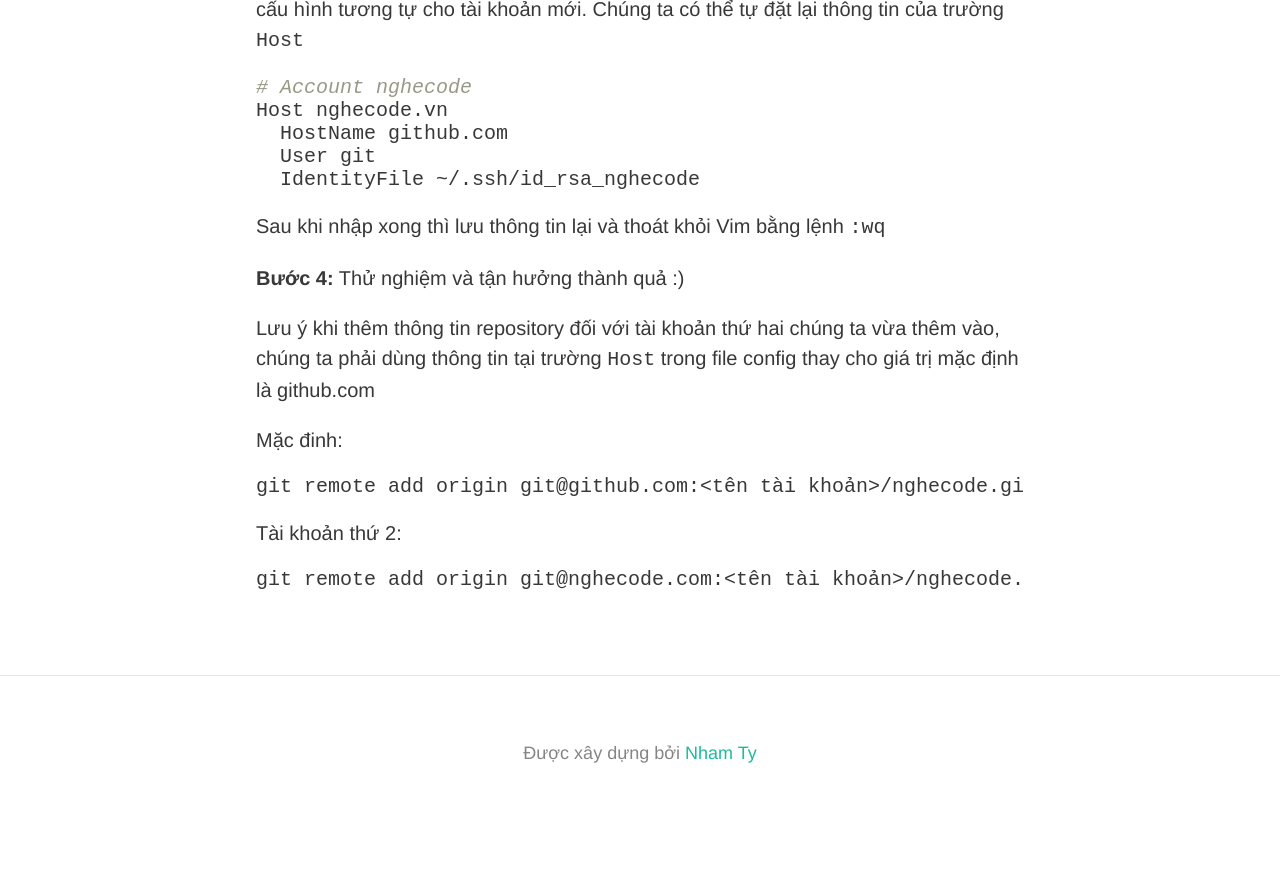
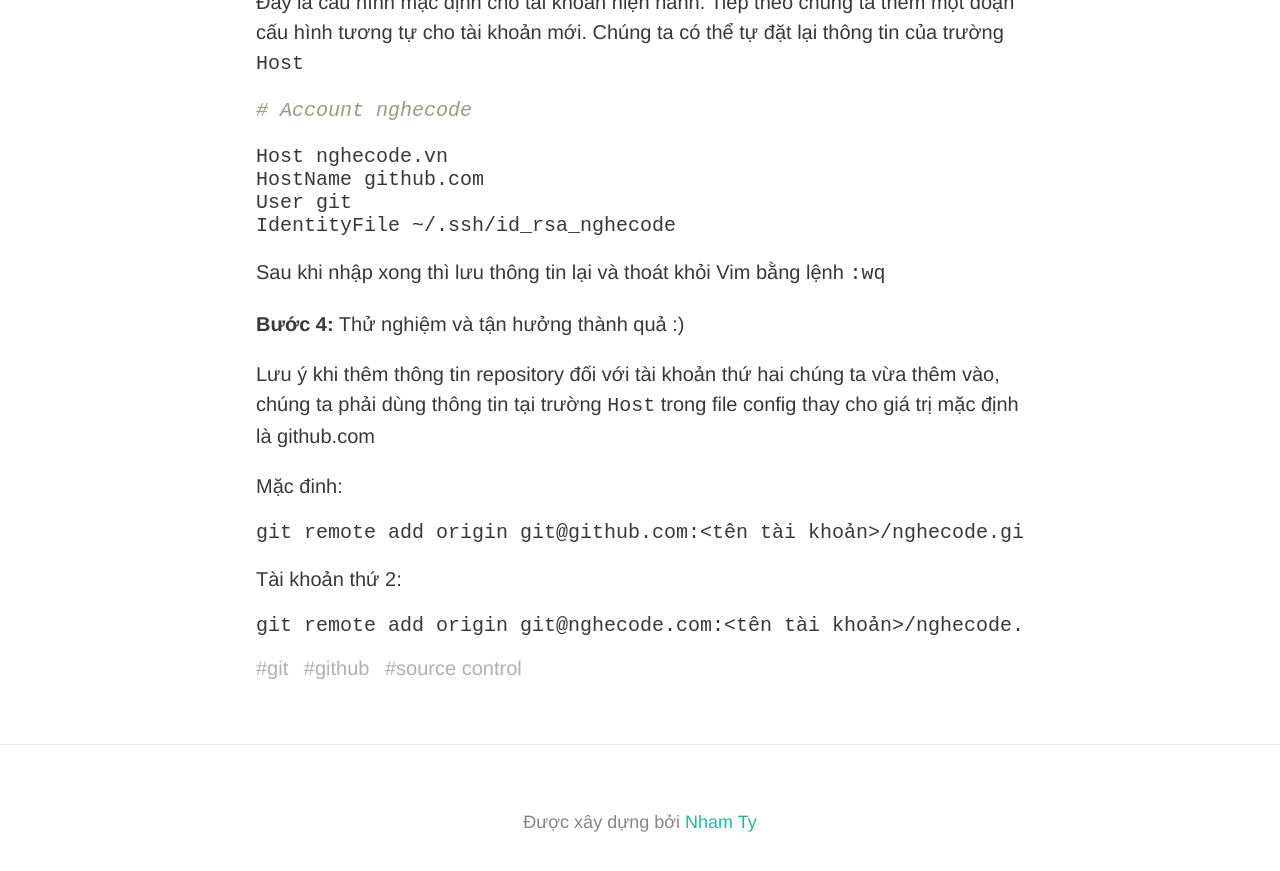
Before and after one commit to nghecode/nghecode.github.io, a Jekyll site: the page built from _posts/2018-05-13-manage-multi-github-accts.markdown, in a window 1280 px wide and 900 px high, scrolled down 1490 px. Shown: the top 871 px of the window. Built offline with Jekyll 4.4.1, drawn with Linux system fonts in a browser that asks for light colours; nearby versions of some CDN libraries; some web fonts are replaced; before the commit the page ends 2321 px from its top, so only the background shows below that.

Commit message:
change from category to tag

```diff
--- a/_posts/2018-05-13-manage-multi-github-accts.markdown
+++ b/_posts/2018-05-13-manage-multi-github-accts.markdown
@@ -2,8 +2,9 @@
 layout: post
 title: "Quản lý nhiều tài khoản github trên máy tính"
 date: 2018-05-13 20:47:10 --0600
-categories: git
+tags: [git, github, source control]
 ---
+
 Đây là giải pháp cho việc sử dụng nhiều tài khoản github trên cùng một máy tính.
 
 **Bước 1:** Tạo key ssh cho tài khoản thứ 2, dùng lệnh ssh-keygen
@@ -33,19 +34,23 @@ vim ~/.ssh/config
 {% endhighlight %}
 Thêm đoạn cấu hình như sau:
 {% highlight shell %}
+
 # Default account
+
 Host github.com
-  HostName github.com
-  User git
-  IdentityFile ~/.ssh/id_rsa
+HostName github.com
+User git
+IdentityFile ~/.ssh/id_rsa
 {% endhighlight %}
 Đây là cấu hình mặc định cho tài khoản hiện hành. Tiếp theo chúng ta thêm một đoạn cấu hình tương tự cho tài khoản mới. Chúng ta có thể tự đặt lại thông tin của trường `Host`
 {% highlight shell %}
+
 # Account nghecode
+
 Host nghecode.vn
-  HostName github.com
-  User git
-  IdentityFile ~/.ssh/id_rsa_nghecode
+HostName github.com
+User git
+IdentityFile ~/.ssh/id_rsa_nghecode
 {% endhighlight %}
 Sau khi nhập xong thì lưu thông tin lại và thoát khỏi Vim bằng lệnh `:wq`
 
```
